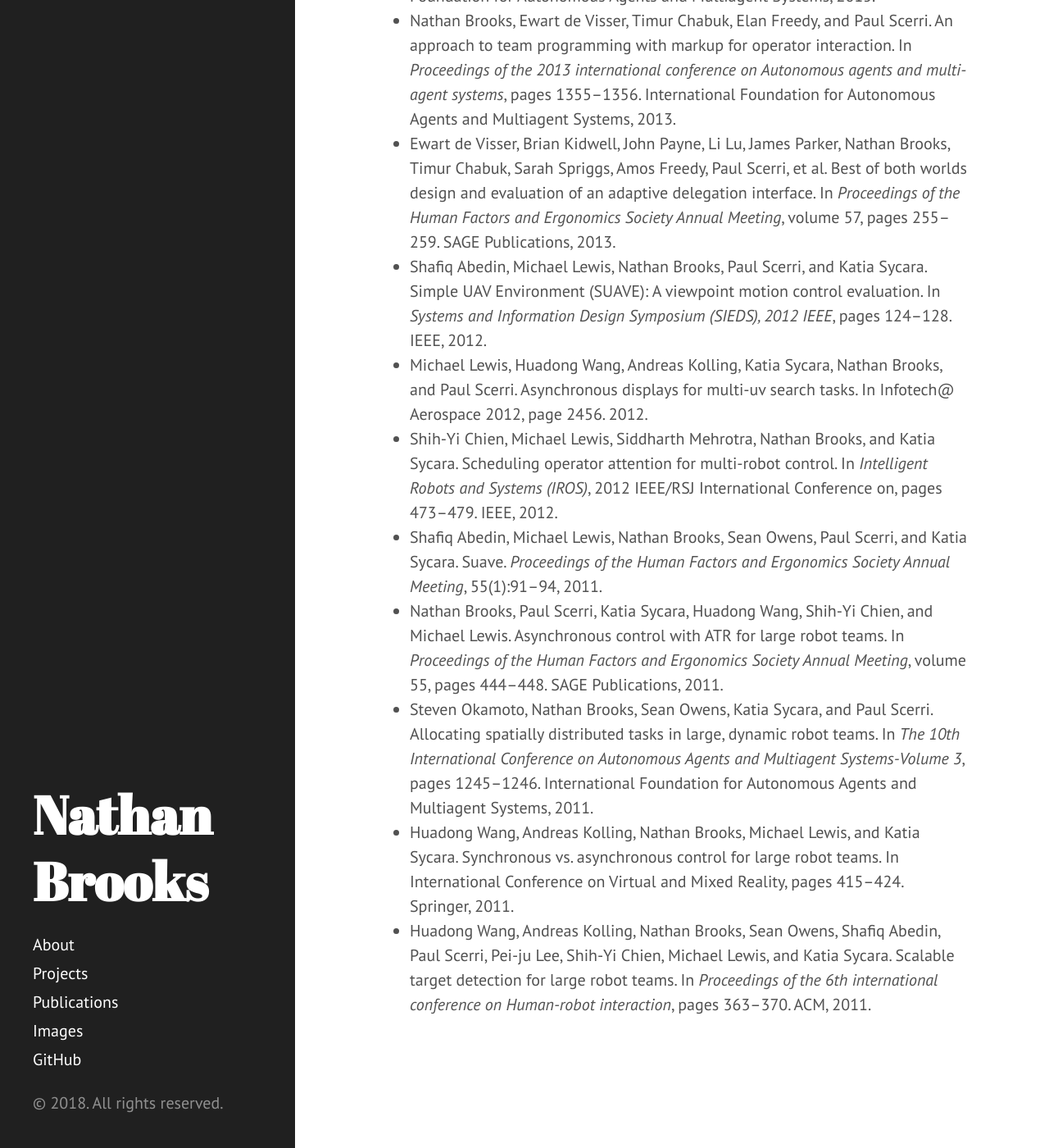
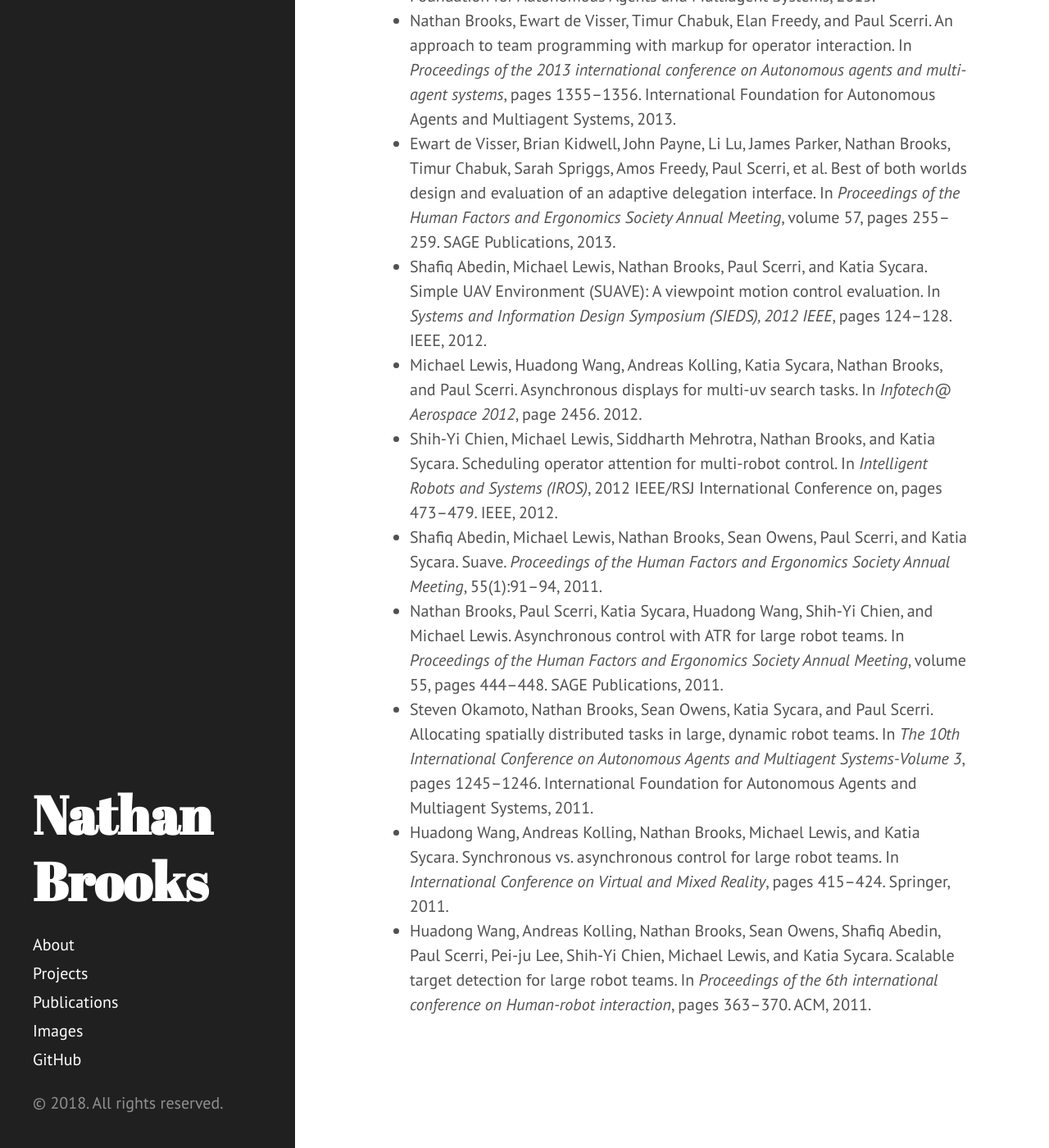
Before and after one commit to nbbrooks/nbbrooks.github.io, a Jekyll site: the page built from _pages/publications/index.md, in a window 1280 px wide and 1400 px high, scrolled down 790 px. Shown: the whole window at 82% size. Built offline with Jekyll 4.4.1, drawn with Linux system fonts in a browser that asks for light colours.

```diff
--- a/_pages/publications/index.md
+++ b/_pages/publications/index.md
@@ -16,10 +16,10 @@ permalink: "/publications/"
 * Nathan Brooks, Ewart de Visser, Timur Chabuk, Elan Freedy, and Paul Scerri. An approach to team programming with markup for operator interaction. In *Proceedings of the 2013 international conference on Autonomous agents and multi-agent systems*, pages 1355–1356. International Foundation for Autonomous Agents and Multiagent Systems, 2013.
 * Ewart de Visser, Brian Kidwell, John Payne, Li Lu, James Parker, Nathan Brooks, Timur Chabuk, Sarah Spriggs, Amos Freedy, Paul Scerri, et al. Best of both worlds design and evaluation of an adaptive delegation interface. In *Proceedings of the Human Factors and Ergonomics Society Annual Meeting*, volume 57, pages 255–259. SAGE Publications, 2013.
 * Shafiq Abedin, Michael Lewis, Nathan Brooks, Paul Scerri, and Katia Sycara. Simple UAV Environment (SUAVE): A viewpoint motion control evaluation. In *Systems and Information Design Symposium (SIEDS), 2012 IEEE*, pages 124–128. IEEE, 2012.
-* Michael Lewis, Huadong Wang, Andreas Kolling, Katia Sycara, Nathan Brooks, and Paul Scerri. Asynchronous displays for multi-uv search tasks. In Infotech@ Aerospace 2012, page 2456. 2012.
+* Michael Lewis, Huadong Wang, Andreas Kolling, Katia Sycara, Nathan Brooks, and Paul Scerri. Asynchronous displays for multi-uv search tasks. In *Infotech@ Aerospace 2012*, page 2456. 2012.
 * Shih-Yi Chien, Michael Lewis, Siddharth Mehrotra, Nathan Brooks, and Katia Sycara. Scheduling operator attention for multi-robot control. In *Intelligent Robots and Systems (IROS)*, 2012 IEEE/RSJ International Conference on, pages 473–479. IEEE, 2012.
 * Shafiq Abedin, Michael Lewis, Nathan Brooks, Sean Owens, Paul Scerri, and Katia Sycara. Suave. *Proceedings of the Human Factors and Ergonomics Society Annual Meeting*, 55(1):91–94, 2011.
 * Nathan Brooks, Paul Scerri, Katia Sycara, Huadong Wang, Shih-Yi Chien, and Michael Lewis. Asynchronous control with ATR for large robot teams. In *Proceedings of the Human Factors and Ergonomics Society Annual Meeting*, volume 55, pages 444–448. SAGE Publications, 2011.
 * Steven Okamoto, Nathan Brooks, Sean Owens, Katia Sycara, and Paul Scerri. Allocating spatially distributed tasks in large, dynamic robot teams. In *The 10th International Conference on Autonomous Agents and Multiagent Systems-Volume 3*, pages 1245–1246. International Foundation for Autonomous Agents and Multiagent Systems, 2011.
-* Huadong Wang, Andreas Kolling, Nathan Brooks, Michael Lewis, and Katia Sycara. Synchronous vs. asynchronous control for large robot teams. In International Conference on Virtual and Mixed Reality, pages 415–424. Springer, 2011.
+* Huadong Wang, Andreas Kolling, Nathan Brooks, Michael Lewis, and Katia Sycara. Synchronous vs. asynchronous control for large robot teams. In *International Conference on Virtual and Mixed Reality*, pages 415–424. Springer, 2011.
 * Huadong Wang, Andreas Kolling, Nathan Brooks, Sean Owens, Shafiq Abedin, Paul Scerri, Pei-ju Lee, Shih-Yi Chien, Michael Lewis, and Katia Sycara. Scalable target detection for large robot teams. In *Proceedings of the 6th international conference on Human-robot interaction*, pages 363–370. ACM, 2011.
```
Also changed, not shown: public/apple-touch-icon-144-precomposed.png, public/favicon.ico.
